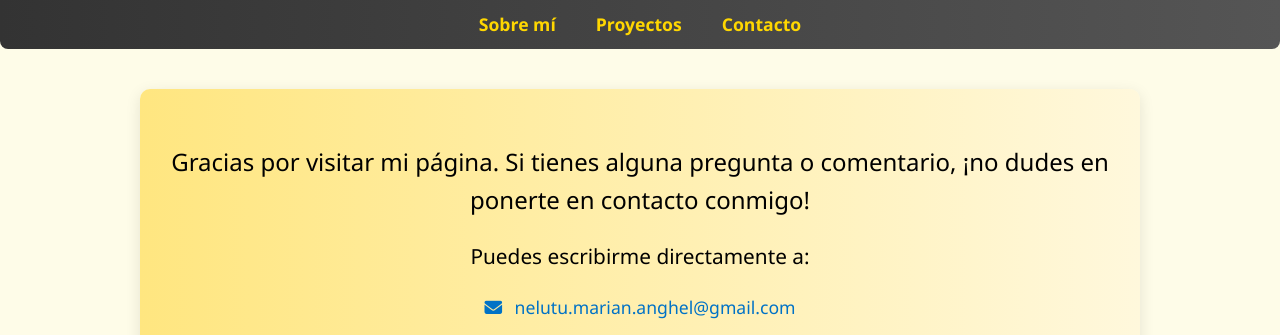
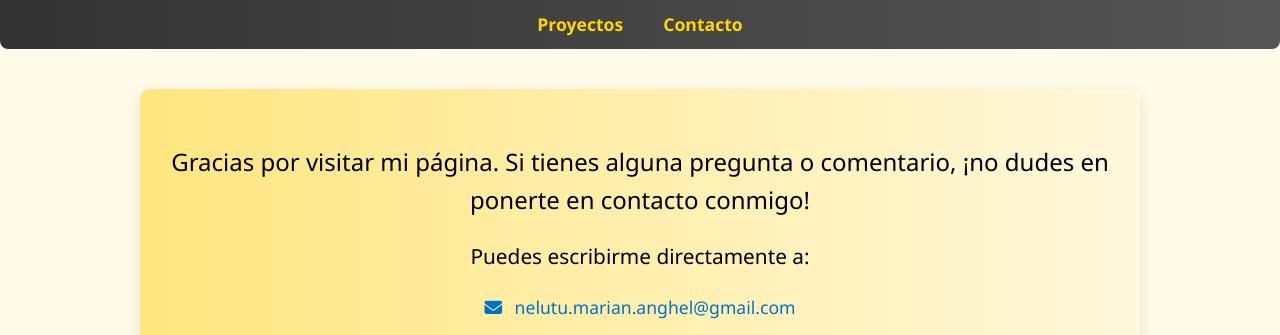
Before and after one commit to NelutuMarianAnghel98/portfolio, a plain HTML site: page pages/contact.html in a window 1280 px wide. Shown: the top 335 px of the page. Drawn offline with Linux system fonts and the light colour scheme; files that its build step writes are made by us from their sources; a script that the page names is missing.

```diff
--- a/pages/contact.html
+++ b/pages/contact.html
@@ -11,7 +11,6 @@
     <header>
         <nav class="navbar">
             <ul class="nav-list">
-                    <li><a href="pages/about.html">Sobre mí</a></li>
                     <li><a href="pages/projects.html">Proyectos</a></li>
                     <li><a href="pages/contact.html">Contacto</a></li>
                 </li>
```
Also changed, not shown: style.css (renamed from css/style.css).
